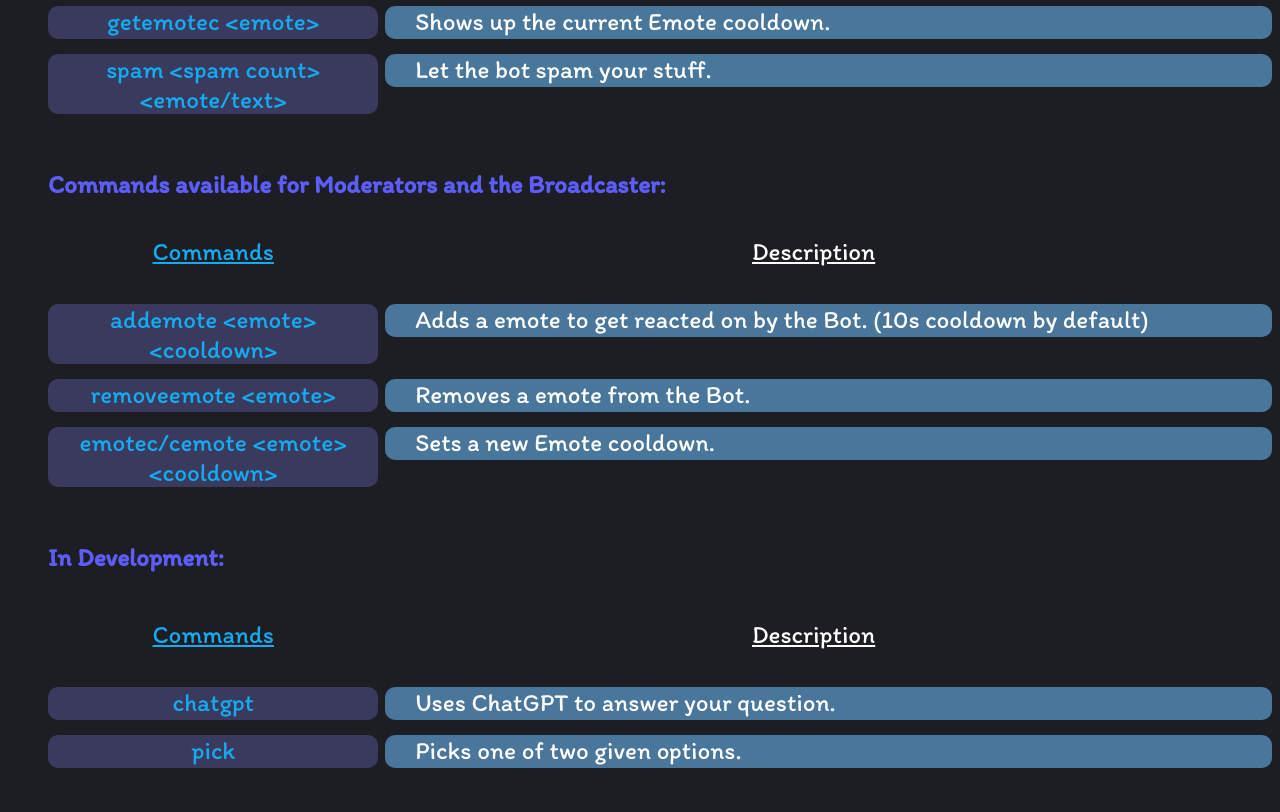
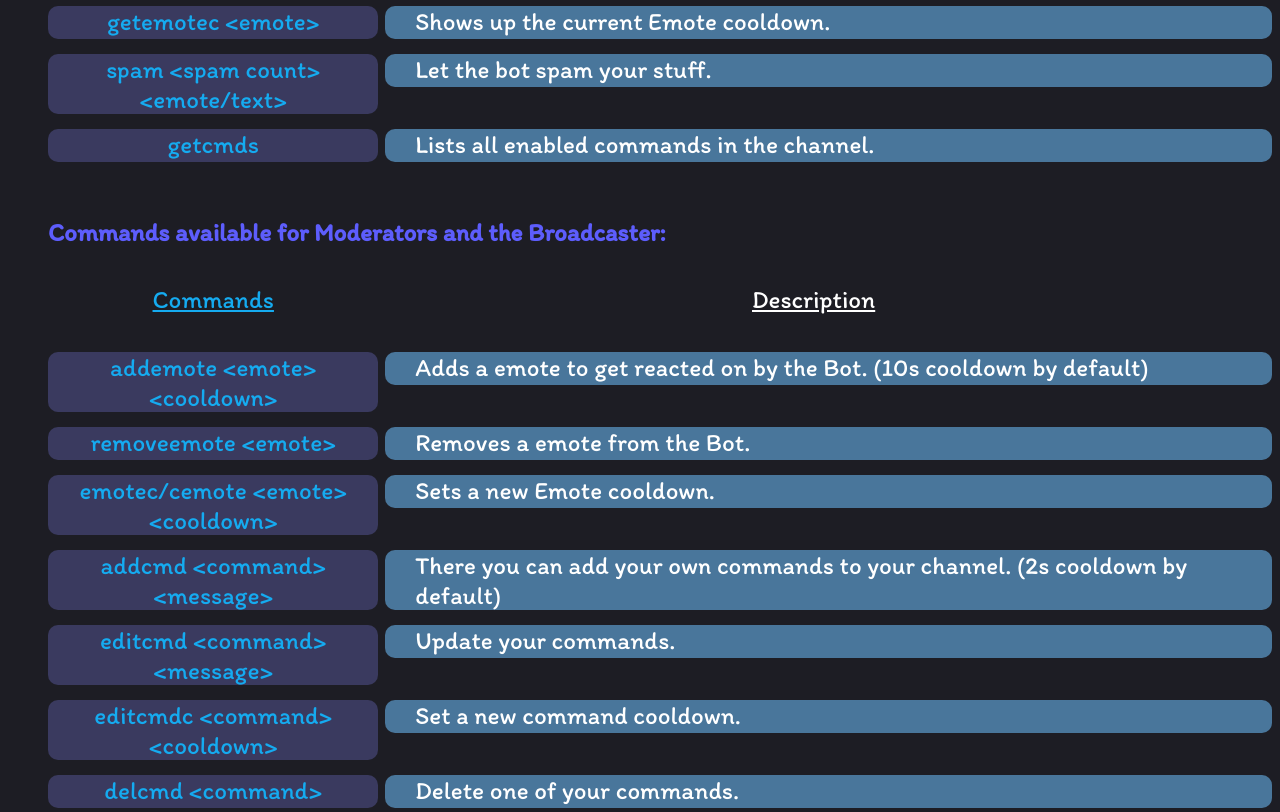
Before and after one commit to DAU8ER/dau8bot, a plain HTML site: page index.html in a window 1280 px wide. Shown: the part 860-1672 px from the top of the page. Drawn offline with Linux system fonts and the light colour scheme.

Commit message:
Add files via upload

```diff
--- a/index.html
+++ b/index.html
@@ -160,6 +160,17 @@
                             Let the bot spam your stuff.
                         </text2>
                     </areac2>
+                    <spacer2></spacer2>
+                    <areac>
+                        <center>
+                            <text>getcmds </text>
+                        </center>
+                    </areac>
+                    <areac2>
+                        <text2>
+                            Lists all enabled commands in the channel.
+                        </text2>
+                    </areac2>
                     <spacer></spacer>
                 </div>
                 <b>Commands available for Moderators and the Broadcaster:</b>
@@ -213,6 +224,50 @@
                     <areac2>
                         <text2>
                             Sets a new Emote cooldown.
+                        </text2>
+                    </areac2>
+                    <spacer2></spacer2>
+                    <areac>
+                        <center>
+                            <text> addcmd &lt;command&gt; &lt;message&gt;</text>
+                        </center>
+                    </areac>
+                    <areac2>
+                        <text2>
+                            There you can add your own commands to your channel. (2s cooldown by default)
+                        </text2>
+                    </areac2>
+                    <spacer2></spacer2>
+                    <areac>
+                        <center>
+                            <text> editcmd &lt;command&gt; &lt;message&gt;</text>
+                        </center>
+                    </areac>
+                    <areac2>
+                        <text2>
+                            Update your commands.
+                        </text2>
+                    </areac2>
+                    <spacer2></spacer2>
+                    <areac>
+                        <center>
+                            <text> editcmdc &lt;command&gt; &lt;cooldown&gt;</text>
+                        </center>
+                    </areac>
+                    <areac2>
+                        <text2>
+                            Set a new command cooldown.
+                        </text2>
+                    </areac2>
+                    <spacer2></spacer2>
+                    <areac>
+                        <center>
+                            <text> delcmd &lt;command&gt; </text>
+                        </center>
+                    </areac>
+                    <areac2>
+                        <text2>
+                            Delete one of your commands.
                         </text2>
                     </areac2>
                     <spacer></spacer>
```
